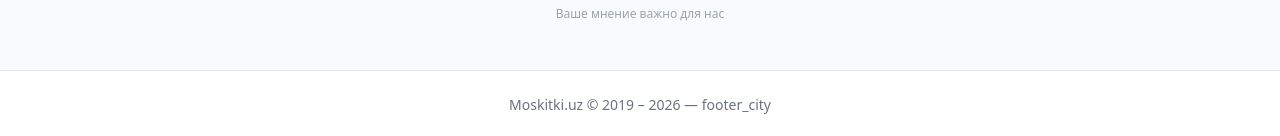
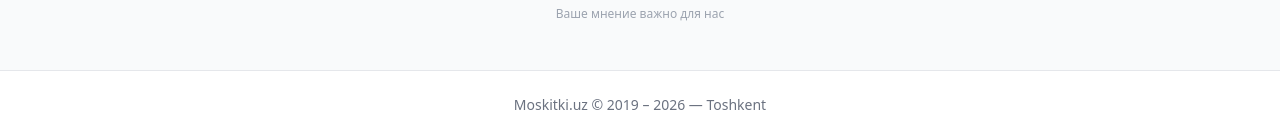
Before and after one commit to ibrokhim-18/moskitki-vercel, a React (Vite) app: page / in a window 1280 px wide. Shown: the part 4833-4969 px from the top of the page. Built offline with nearby package versions, Linux system fonts and the light colour scheme.

Commit message:
Update Landing.tsx

```diff
--- a/src/Landing.tsx
+++ b/src/Landing.tsx
@@ -471,7 +471,7 @@ export default function Landing() {
       </section>
 
       <footer className="text-center text-gray-500 text-sm py-6 border-t border-gray-200 bg-white">
-        Moskitki.uz © 2019 – {new Date().getFullYear()} — {t("footer_city")}
+        Moskitki.uz © 2019 – {new Date().getFullYear()} — {t("Toshkent")}
       </footer>
     </div>
   );
```
